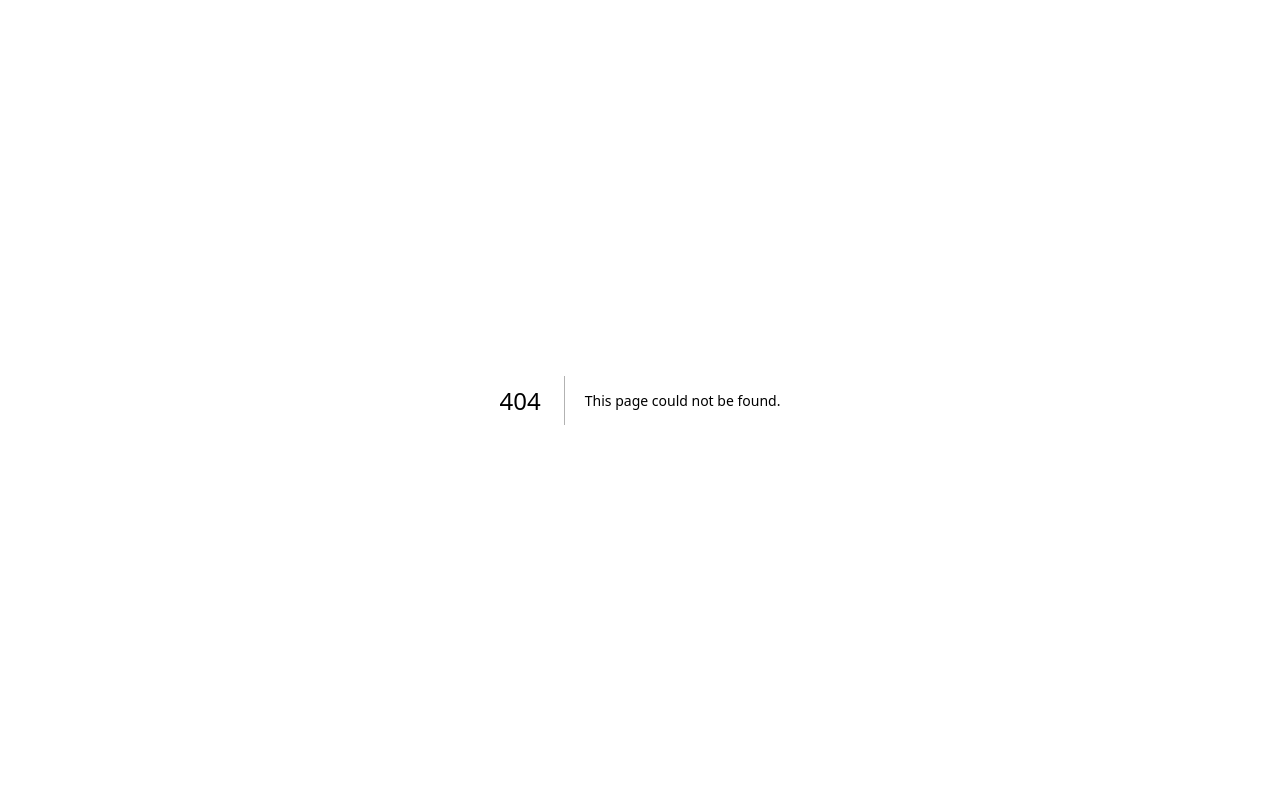
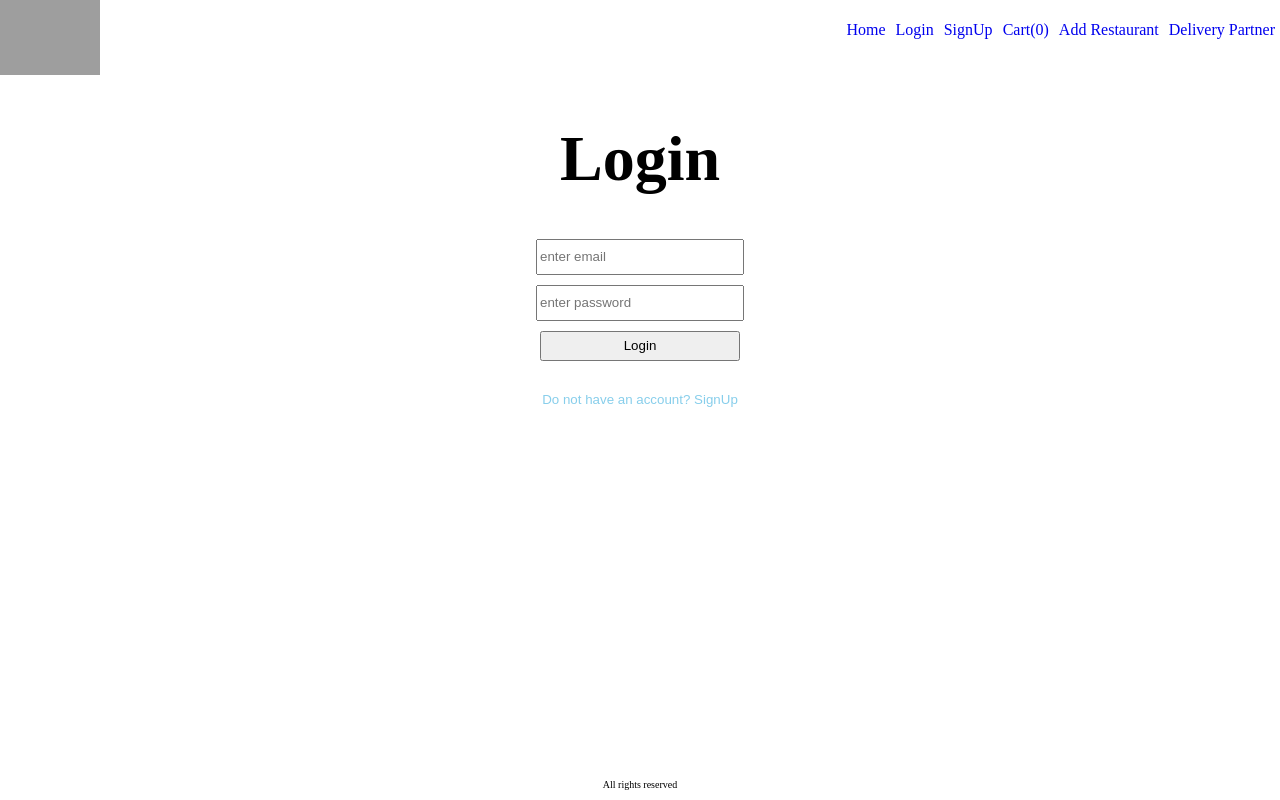
Before and after one commit to NarendraDeoSingh/resto-app, a Next.js app: page /user-auth in a window 1280 px wide. Before the commit this address had no page. Built offline with nearby package versions, Linux system fonts and the light colour scheme; grey boxes are pictures that could not be loaded.

Commit message:
user login and signup with ui and api

```diff
--- /dev/null
+++ b/src/app/_components/UserLogin.js
@@ -0,0 +1,53 @@
+"use client";
+import { useRouter } from "next/navigation";
+import { useState } from "react";
+
+const UserLogin = () => {
+  const [email, setEmail] = useState("");
+  const [password, setPassword] = useState("");
+  const router = useRouter();
+  const handleLogin = async () => {
+    let response = await fetch("http://localhost:3000/api/user/login", {
+      method: "post",
+      body: JSON.stringify({ email, password }),
+    });
+    response = await response.json();
+    if (response.success) {
+      let { result } = response;
+      delete result.password;
+      localStorage.setItem("user", JSON.stringify(result));
+      router.push("/");
+    } else {
+      alert("failed to login and please again");
+    }
+  };
+  return (
+    <div>
+      <div className="input-wrapper">
+        <input
+          type="text"
+          placeholder="enter email"
+          className="input-field"
+          value={email}
+          onChange={(event) => setEmail(event.target.value)}
+        />
+      </div>
+      <div className="input-wrapper">
+        <input
+          type="text"
+          placeholder="enter password"
+          className="input-field"
+          value={password}
+          onChange={(event) => setPassword(event.target.value)}
+        />
+      </div>
+      <div className="input-wrapper">
+        <button className="button" onClick={handleLogin}>
+          Login
+        </button>
+      </div>
+    </div>
+  );
+};
+
+export default UserLogin;
--- /dev/null
+++ b/src/app/_components/UserSingnUp.js
@@ -0,0 +1,97 @@
+"use client";
+import { useRouter } from "next/navigation";
+import { useState } from "react";
+
+const UserSignUp = () => {
+  const [name, setName] = useState("");
+  const [email, setEmail] = useState("");
+  const [password, setPassword] = useState("");
+  const [confpassword, setConfPassword] = useState("");
+  const [city, setCity] = useState("");
+  const [address, setAddress] = useState("");
+  const [mobile, setMobile] = useState("");
+  const route=useRouter();
+  const handleSignUp = async () => {
+    console.log(name, email, password, confpassword, city, address, mobile);
+    let response = await fetch("http://localhost:3000/api/user", {
+      method: "post",
+      body: JSON.stringify({ name, email, password, city, address, mobile }),
+    });
+    response = await response.json();
+    if (response.success) {
+      const {result}=response;
+      delete result.password;
+      localStorage.setItem('user',JSON.stringify(result))
+      route.push('/')
+    } else {
+      alert("failed");
+    }
+  };
+  return (
+    <div>
+      <div className="input-wrapper">
+        <input
+          type="text"
+          placeholder="enter name"
+          value={name}
+          onChange={(event) => setName(event.target.value)}
+        />
+      </div>
+      <div className="input-wrapper">
+        <input
+          type="text"
+          placeholder="enter email"
+          value={email}
+          onChange={(event) => setEmail(event.target.value)}
+        />
+      </div>
+      <div className="input-wrapper">
+        <input
+          type="text"
+          placeholder="enter password"
+          value={password}
+          onChange={(event) => setPassword(event.target.value)}
+        />
+      </div>
+      <div className="input-wrapper">
+        <input
+          type="text"
+          placeholder="confirm password"
+          value={confpassword}
+          onChange={(event) => setConfPassword(event.target.value)}
+        />
+      </div>
+      <div className="input-wrapper">
+        <input
+          type="text"
+          placeholder="enter city"
+          value={city}
+          onChange={(event) => setCity(event.target.value)}
+        />
+      </div>
+      <div className="input-wrapper">
+        <input
+          type="text"
+          placeholder="enter address"
+          value={address}
+          onChange={(event) => setAddress(event.target.value)}
+        />
+      </div>
+      <div className="input-wrapper">
+        <input
+          type="text"
+          placeholder="enter mobile"
+          value={mobile}
+          onChange={(event) => setMobile(event.target.value)}
+        />
+      </div>
+      <div className="input-wrapper">
+        <button onClick={handleSignUp} className="button">
+          SingnUp
+        </button>
+      </div>
+    </div>
+  );
+};
+
+export default UserSignUp;
--- /dev/null
+++ b/src/app/api/user/login/route.js
@@ -0,0 +1,21 @@
+import { connectionStr } from "@/app/lib/db";
+import { userSchema } from "@/app/lib/userModel";
+import mongoose from "mongoose";
+import { NextResponse } from "next/server";
+
+export async function POST(request) {
+  const payload = await request.json();
+  let success = false;
+  await mongoose.connect(connectionStr, {
+    useNewUrlParser: true,
+    useUnifiedTopology: true,
+  });
+  const result = await userSchema.findOne({
+    email: payload.email,
+    password: payload.password,
+  });
+  if (result) {
+    success = true;
+  }
+  return NextResponse.json({ result, success });
+}
--- /dev/null
+++ b/src/app/api/user/route.js
@@ -0,0 +1,19 @@
+import { connectionStr } from "@/app/lib/db";
+import { userSchema } from "@/app/lib/userModel";
+import mongoose from "mongoose";
+import { NextResponse } from "next/server";
+
+export async function POST(request) {
+  const payload = await request.json();
+  let success = false;
+  await mongoose.connect(connectionStr, {
+    useNewUrlParser: true,
+    useUnifiedTopology: true,
+  });
+  const user=new userSchema(payload);
+  const result=await user.save();
+  if(result){
+    success=true
+  }
+  return NextResponse.json({result,success})
+}
--- /dev/null
+++ b/src/app/lib/userModel.js
@@ -0,0 +1,13 @@
+const { default: mongoose } = require("mongoose");
+
+const userModel = new mongoose.Schema({
+  name: String,
+  email: String,
+  password: String,
+  city: String,
+  address: String,
+  mobile: String,
+});
+
+export const userSchema =
+  mongoose.models.users || mongoose.model("users", userModel);
--- /dev/null
+++ b/src/app/user-auth/page.js
@@ -0,0 +1,29 @@
+'use client'
+import { useState } from "react";
+import CustomerHeader from "../_components/CustomerHeader";
+import { RestaurantFooter } from "../_components/RestaurantFooter";
+import UserLogin from "../_components/UserLogin";
+import UserSignUp from "../_components/UserSingnUp";
+
+const UserAuth = () => {
+  const [login, setLogin] = useState(true);
+
+  return (
+    <div>
+      <CustomerHeader />
+      <div className="container">
+        <h1>{login?<h1>Login</h1>:<h1>Sign up</h1>}</h1>
+        {login ? <UserLogin /> : <UserSignUp />}
+        <div>
+            <button className="button-link" onClick={()=>setLogin(!login)}>
+                {login?"Do not have an account? SignUp":"Already have an account? Login"}
+            </button>
+        </div>
+      </div>
+
+
+      <RestaurantFooter />
+    </div>
+  );
+};
+export default UserAuth;
```
